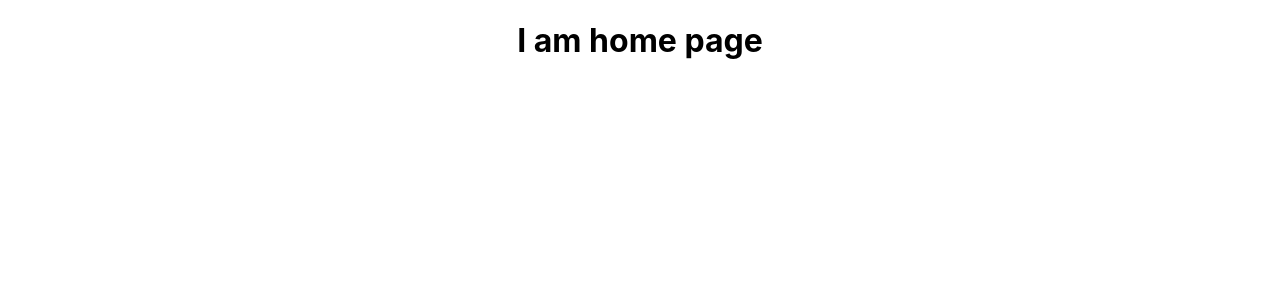
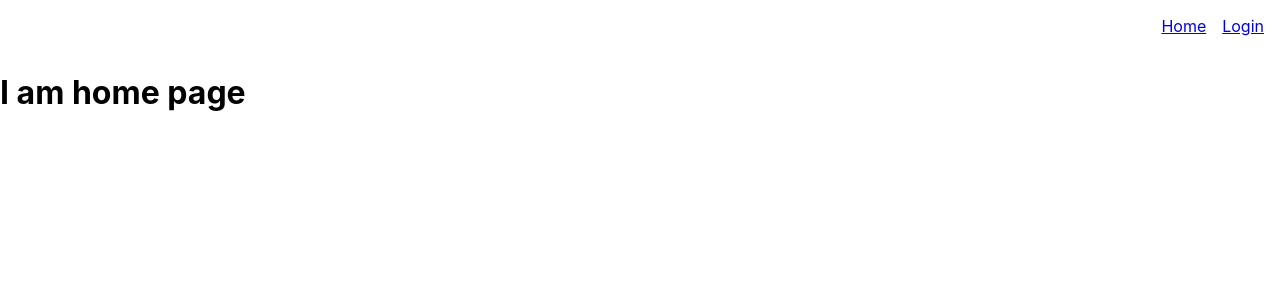
Before and after one commit to guadalupejara/mi_casita, a React (Create React App) app: page / in a window 1280 px wide. Shown: the top 300 px of the page. Built offline with nearby package versions, Linux system fonts and the light colour scheme.

Commit message:
scaffold main public pages and public routes

```diff
--- a/src/App.tsx
+++ b/src/App.tsx
@@ -1,22 +1,42 @@
 import React from 'react';
 import './App.css';
 import Home from './Pages/Home'
-import { BrowserRouter, Routes, Route } from 'react-router';
+import Login from './Pages/Login';
+import Navbar from './components/Navbar';
+import Dashboard from './Pages/Dashboard';
+import Register from './Pages/Register'
+import { BrowserRouter, Routes, Route, useLocation } from 'react-router';
+function AppContent(){
+  const location = useLocation();
+  const publicRoutes = ['/', '/login', '/register'];
+
+  const isPublicRoute = publicRoutes.includes(location.pathname.toLowerCase());
+
+  return(
+    <React.Fragment>
+      <div>
+      {isPublicRoute && <Navbar />}
+
+      <Routes>
+        <Route>
+        <Route path="/" element={<Home />} />
+        <Route path="/login" element={<Login />} />
+        <Route path="/register" element={<Register />} />
+        <Route path="/dashboard" element={<Dashboard />} />
+        </Route>
+      </Routes>
+      </div>
+
+    </React.Fragment>
+  )
+}
+
 
 function App() {
   return (
-    <BrowserRouter>
-    <div className="App">
-       <div>
-      <Routes>
-        <Route>
-        <Route path="/" element={<Home />} />
-        </Route>
-
-      </Routes>
-      </div>
-    </div>
-   </BrowserRouter>
+   <BrowserRouter>
+      <AppContent />
+    </BrowserRouter>
   );
 }
 
--- /dev/null
+++ b/src/Pages/Dashboard.tsx
@@ -0,0 +1,11 @@
+import React from 'react'
+
+function Dashboard(){
+    return(
+        <React.Fragment>
+            <h1> This is dashboard</h1>
+        </React.Fragment>
+    )
+}
+
+export default Dashboard
--- a/src/Pages/Home.tsx
+++ b/src/Pages/Home.tsx
@@ -1,11 +1,16 @@
 import React from 'react'
-export default function Home(){
+function Home(){
 
 return(
-<main>
+
+    <React.Fragment>
+<main className='min-h-screen'>
     <div>
+
         <h1>I am home page</h1>
     </div>
-</main>
+</main></React.Fragment>
 )
 }
+
+export default Home
--- /dev/null
+++ b/src/Pages/Login.tsx
@@ -0,0 +1,15 @@
+import React from 'react'
+
+function Login(){
+    return(
+        <React.Fragment>
+            <main>
+                <div className='min-h-screen'>
+                    <h1>I am Login</h1>
+                </div>
+            </main>
+        </React.Fragment>
+    )
+}
+
+export default Login
--- /dev/null
+++ b/src/Pages/Register.tsx
@@ -0,0 +1,15 @@
+import React from 'react'
+
+function Register(){
+    return(
+        <React.Fragment>
+            <main>
+                <div className='min-h-screen'>
+                    <h1>I am Register</h1>
+                </div>
+            </main>
+        </React.Fragment>
+    )
+}
+
+export default Register
--- /dev/null
+++ b/src/components/Navbar.tsx
@@ -0,0 +1,14 @@
+import React from 'react'
+import {Link} from 'react-router';
+
+function Navbar(){
+
+    return(
+        <div style={{ display: 'flex', justifyContent: 'flex-end', gap: '1rem', padding: '1rem' }}>
+        <Link to="/">Home</Link>
+        <Link to="/login">Login</Link>
+      </div>
+    )
+}
+
+export default Navbar
```
